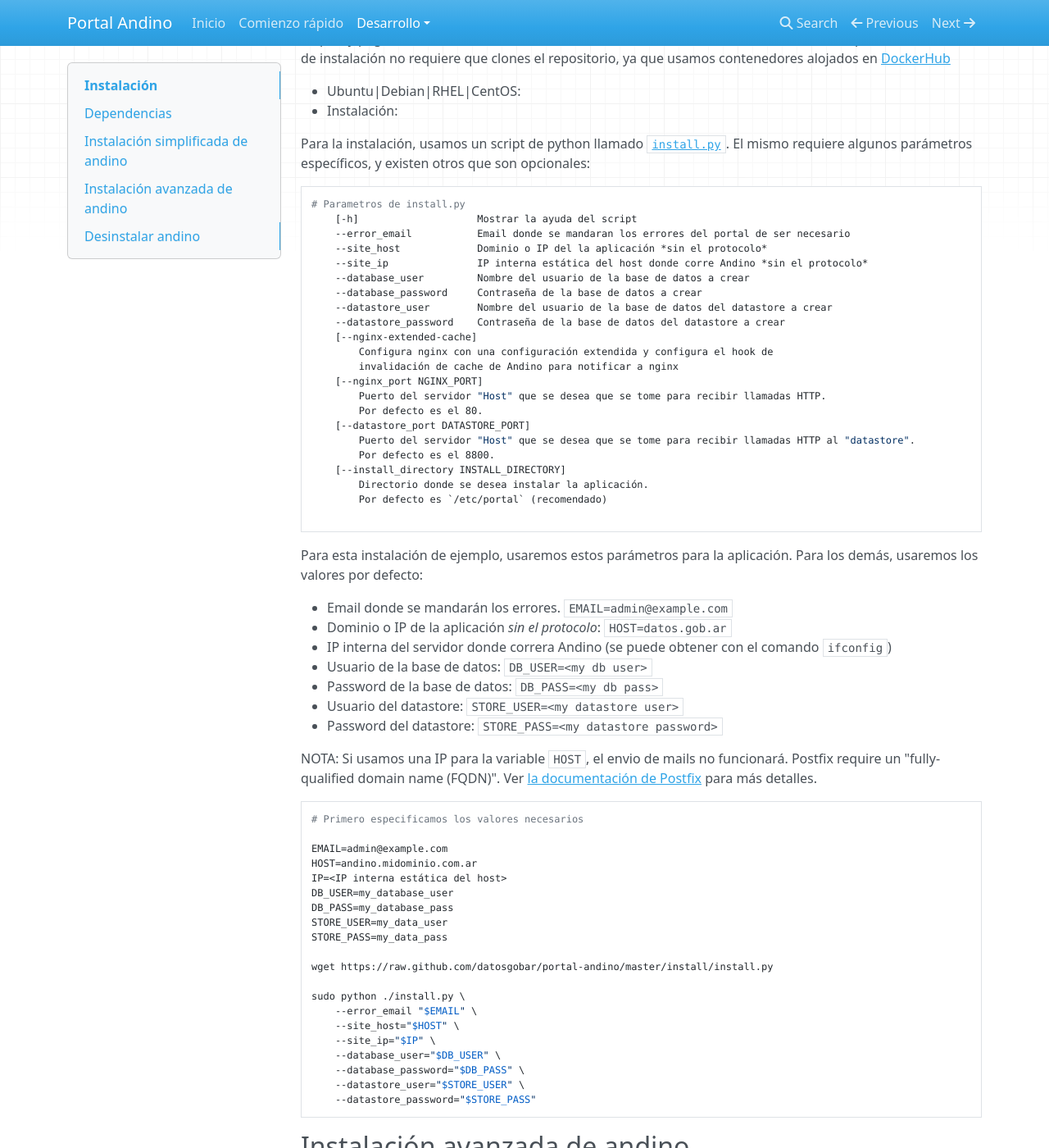
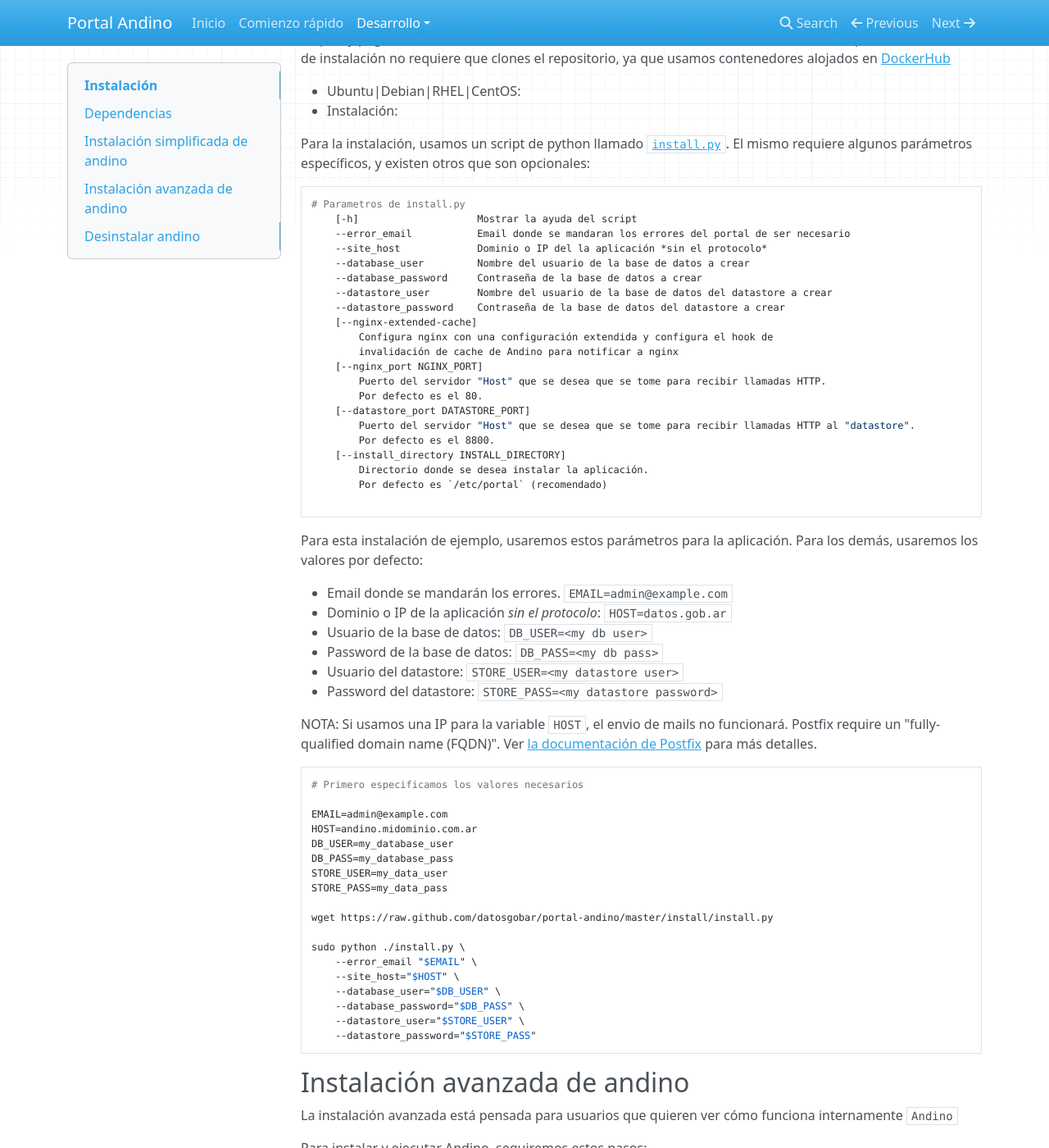
Before and after one commit to datosgobar/portal-andino, an MkDocs documentation site: the page built from docs/developers/install.md, in a window 1280 px wide and 1400 px high, scrolled down 664 px. Shown: the whole window at 82% size. Built offline with MkDocs 1.6.1, drawn with Linux system fonts in a browser that asks for light colours; nearby versions of some CDN libraries; old or Windows-style settings are respelled for this version of MkDocs.

Commit message:
Revert "Primer version de las modificaciones para soportar redireccion de trafico SSL al host de docker"
This reverts commit d6ef15edaf728cef6c9a0b54f28e8b091086dc84.

```diff
--- a/docs/developers/install.md
+++ b/docs/developers/install.md
@@ -47,7 +47,6 @@ El mismo requiere algunos parámetros específicos, y existen otros que son opci
     [-h]                    Mostrar la ayuda del script
     --error_email           Email donde se mandaran los errores del portal de ser necesario
     --site_host             Dominio o IP del la aplicación *sin el protocolo*
-    --site_ip               IP interna estática del host donde corre Andino *sin el protocolo*
     --database_user         Nombre del usuario de la base de datos a crear
     --database_password     Contraseña de la base de datos a crear
     --datastore_user        Nombre del usuario de la base de datos del datastore a crear
@@ -72,7 +71,6 @@ Para los demás, usaremos los valores por defecto:
 
 + Email donde se mandarán los errores. `EMAIL=admin@example.com`
 + Dominio o IP de la aplicación _sin el protocolo_: `HOST=datos.gob.ar`
-+ IP interna del servidor donde correra Andino (se puede obtener con el comando `ifconfig`)
 + Usuario de la base de datos: `DB_USER=<my db user>`
 + Password de la base de datos: `DB_PASS=<my db pass>`
 + Usuario del datastore: `STORE_USER=<my datastore user>`
@@ -87,7 +85,6 @@ Ver [la documentación de Postfix](http://www.postfix.org/postconf.5.html#myhost
 
 EMAIL=admin@example.com
 HOST=andino.midominio.com.ar
-IP=<IP interna estática del host>
 DB_USER=my_database_user
 DB_PASS=my_database_pass
 STORE_USER=my_data_user
@@ -98,7 +95,6 @@ wget https://raw.github.com/datosgobar/portal-andino/master/install/install.py
 sudo python ./install.py \
     --error_email "$EMAIL" \
     --site_host="$HOST" \
-    --site_ip="$IP" \
     --database_user="$DB_USER" \
     --database_password="$DB_PASS" \
     --datastore_user="$STORE_USER" \
--- a/latest.yml
+++ b/latest.yml
@@ -32,8 +32,6 @@ services:
         - portal-network
       environment:
         - TZ
-      extra_hosts:
-        - "${SITE_HOST}:${SITE_IP}"
     db:
       container_name: andino-db
       image: postgres:9.5
```
Also changed, not shown: docs/developers/tests.md (+1 -1 lines), 4 other files.
